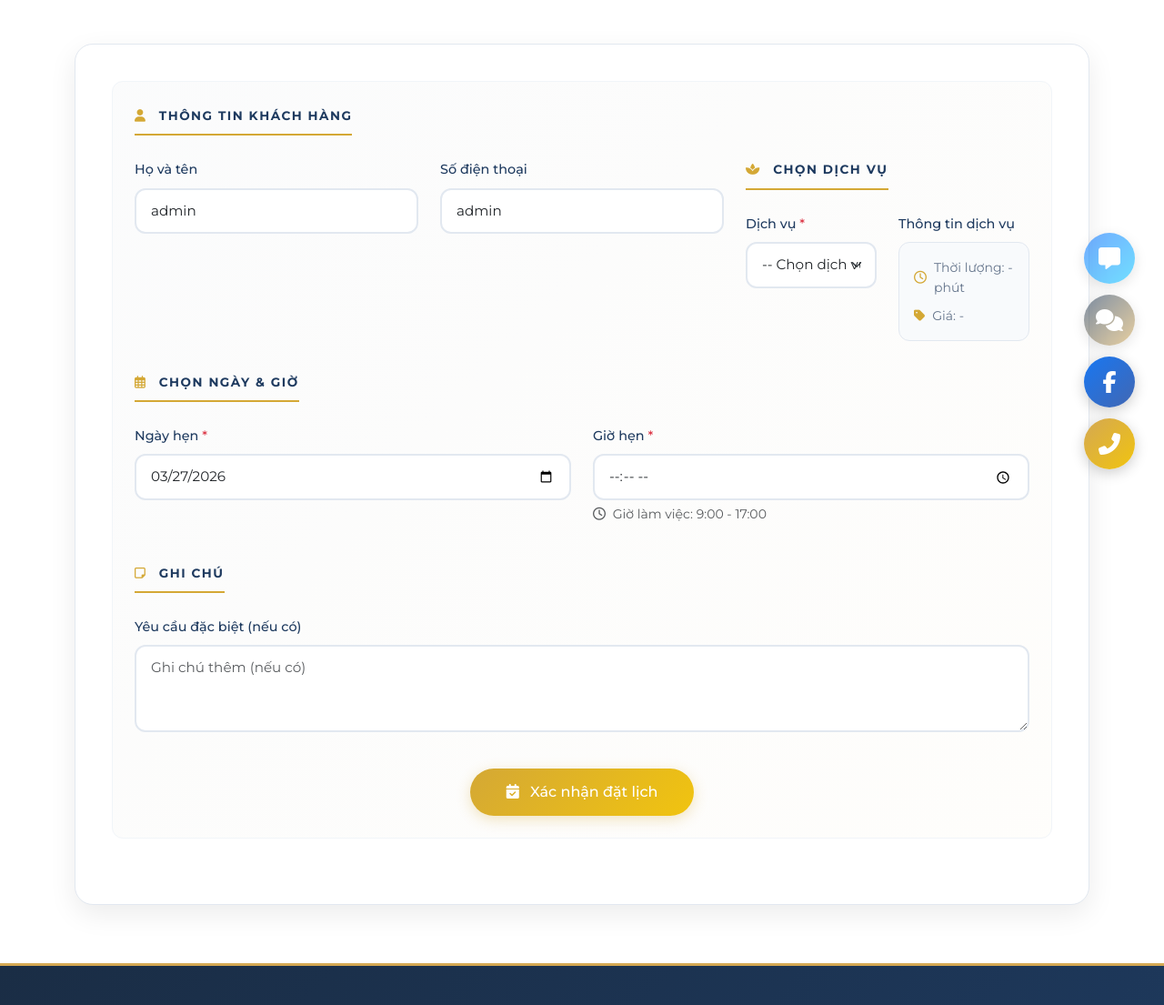
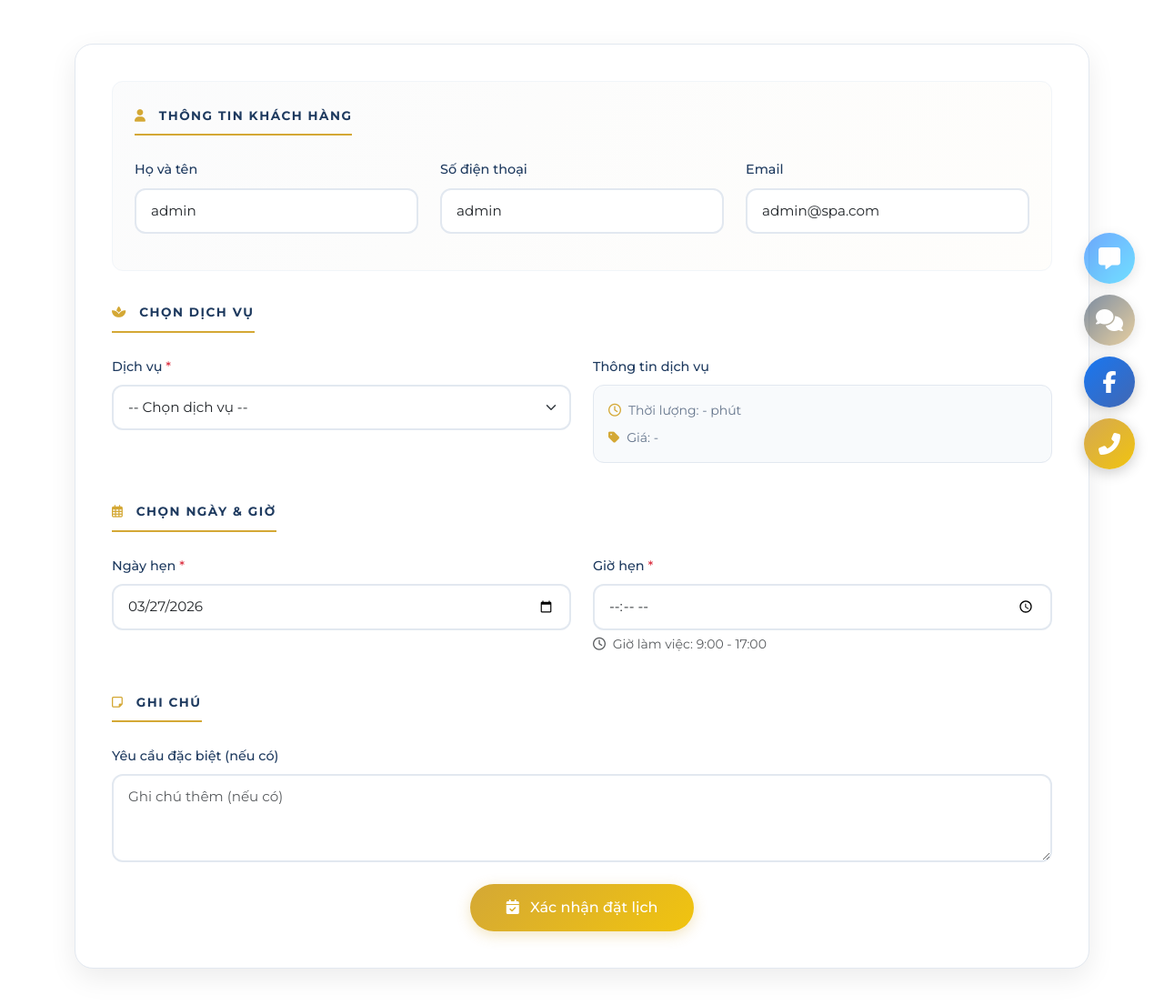
Before and after one commit to phuongchibui217/49K14.1-Nhom06-ChuDe4, a Django app: page /booking/ in a window 1280 px wide. Shown: the part 252-1357 px from the top of the page at 91% size. Run offline with Django 4.2, Linux system fonts and the light colour scheme; a user stored in the database is signed in; data comes from the database, SQL or seed files in the repository.

Commit message:
update_Chi

```diff
--- a/spa_project/spa/views.py
+++ b/spa_project/spa/views.py
@@ -130,6 +130,19 @@
     if request.method == 'POST':
         form = AppointmentForm(request.POST)
         if form.is_valid():
+            # Cập nhật thông tin khách hàng từ form
+            customer_name = request.POST.get('customer_name', '').strip()
+            customer_phone = request.POST.get('customer_phone', '').strip()
+            customer_email = request.POST.get('customer_email', '').strip()
+
+            if customer_name:
+                customer_profile.full_name = customer_name
+            if customer_phone:
+                customer_profile.phone = customer_phone
+            if customer_email:
+                customer_profile.email = customer_email
+            customer_profile.save()
+
             appointment = form.save(commit=False)
             appointment.customer = customer_profile
             appointment.source = 'web'  # Đánh dấu là đặt từ web
--- a/spa_project/templates/spa/pages/booking.html
+++ b/spa_project/templates/spa/pages/booking.html
@@ -279,7 +279,17 @@
                                    placeholder="Nhập số điện thoại">
                         </div>
                         <div class="col-md-4 mb-3">
-                            <label class
+                            <label class="form-label">Email</label>
+                            <input type="email"
+                                   name="customer_email"
+                                   class="form-control"
+                                   value="{{ customer_profile.email|default:request.user.email }}"
+                                   placeholder="Nhập email">
+                        </div>
+                    </div>
+                </div>
+
+                <!-- Service Selection -->
                 <div class="mb-4">
                     <h4 class="section-title">
                         <i class="fas fa-spa"></i>
```
